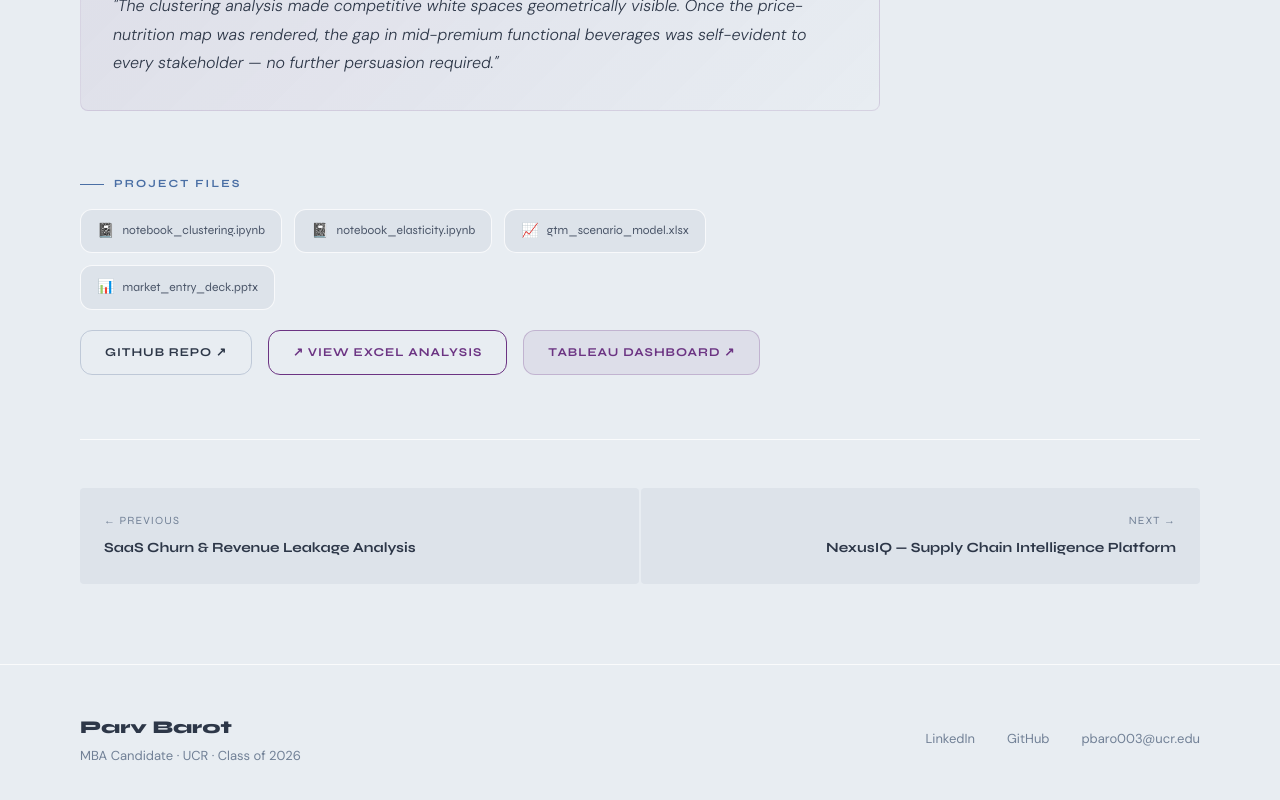
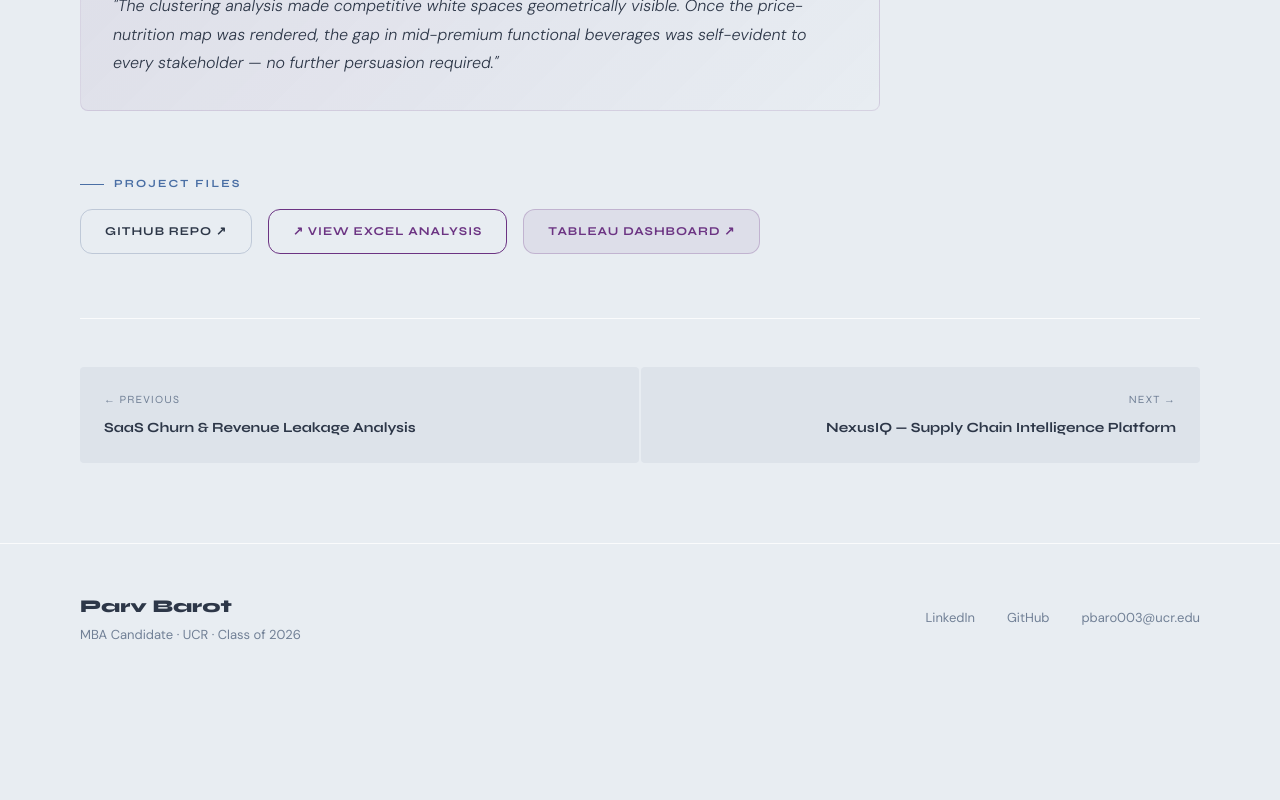
Before and after one commit to parvrao/Portfolio, a React (Vite) app in the folder parv-barot-portfolio/frontend/: page /projects/cpg-market-entry in a window 1280 px wide. Shown: the part 2231-3031 px from the top of the page. After the commit the page ends 2925 px from the top, so only its background shows below. Built offline with nearby package versions, Linux system fonts and the light colour scheme.

Commit message:
Update ProjectDetail.jsx

```diff
--- a/parv-barot-portfolio/frontend/src/pages/ProjectDetail.jsx
+++ b/parv-barot-portfolio/frontend/src/pages/ProjectDetail.jsx
@@ -177,22 +177,7 @@ export default function ProjectDetail() {
           <div style={{ marginBottom: 64 }}>
             <div className="section-eyebrow">{p.isLive ? 'Links' : 'Project Files'}</div>
 
-            {!p.isLive && (
-              <div style={{ display: 'flex', gap: 12, flexWrap: 'wrap', marginBottom: 20 }}>
-                {p.files.map(f => (
-                  <div key={f} style={{
-                    display: 'flex', alignItems: 'center', gap: 8, padding: '10px 16px',
-                    background: 'var(--bg2)', border: '1px solid var(--border)', borderRadius: 'var(--radius)',
-                    fontSize: 12, color: 'var(--text2)', fontFamily: 'var(--font-display)'
-                  }}>
-                    <span style={{ fontSize: 14 }}>
-                      {f.endsWith('.ipynb') ? '📓' : f.endsWith('.sql') ? '🗄️' : f.endsWith('.pptx') ? '📊' : f.endsWith('.xlsx') ? '📈' : '📁'}
-                    </span>
-                    {f}
-                  </div>
-                ))}
-              </div>
-            )}
+
 
             <div style={{ display: 'flex', gap: 16, flexWrap: 'wrap' }}>
               <a href={p.githubLink} target="_blank" rel="noreferrer" style={{
```
